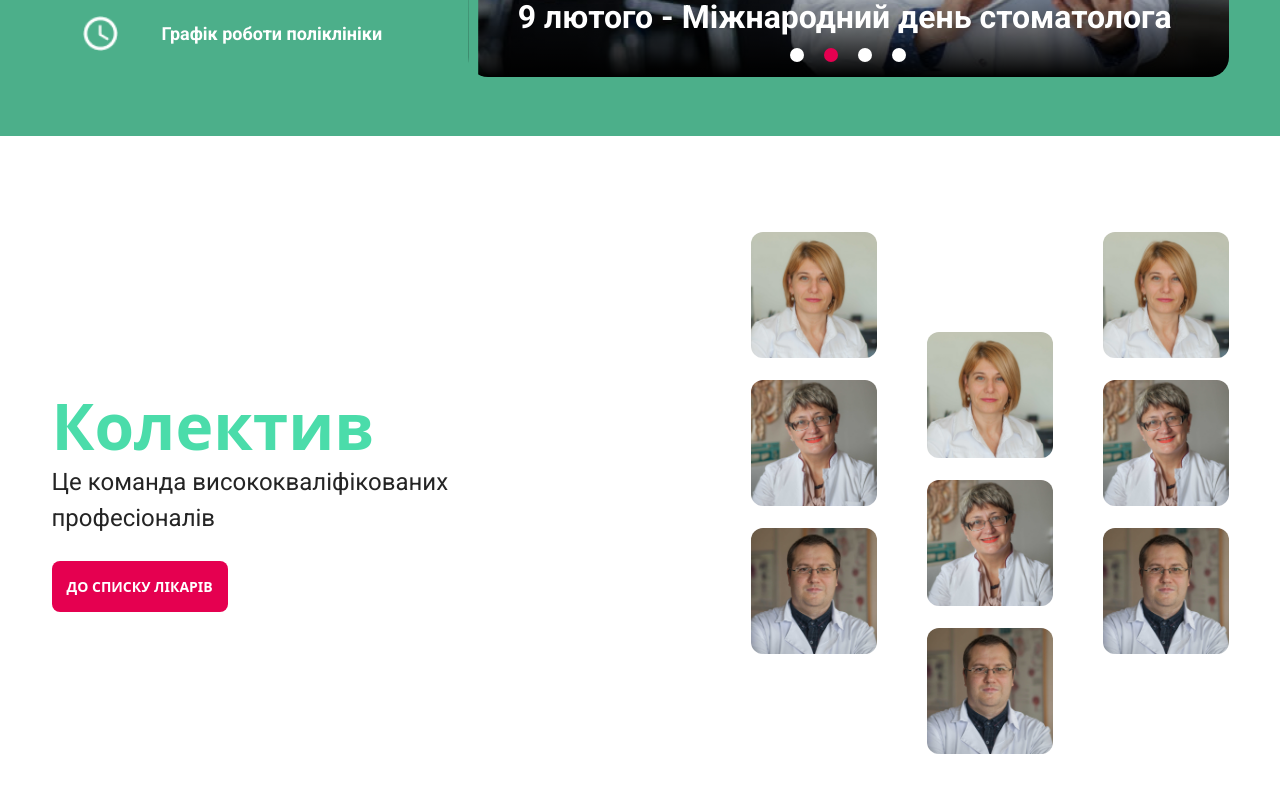
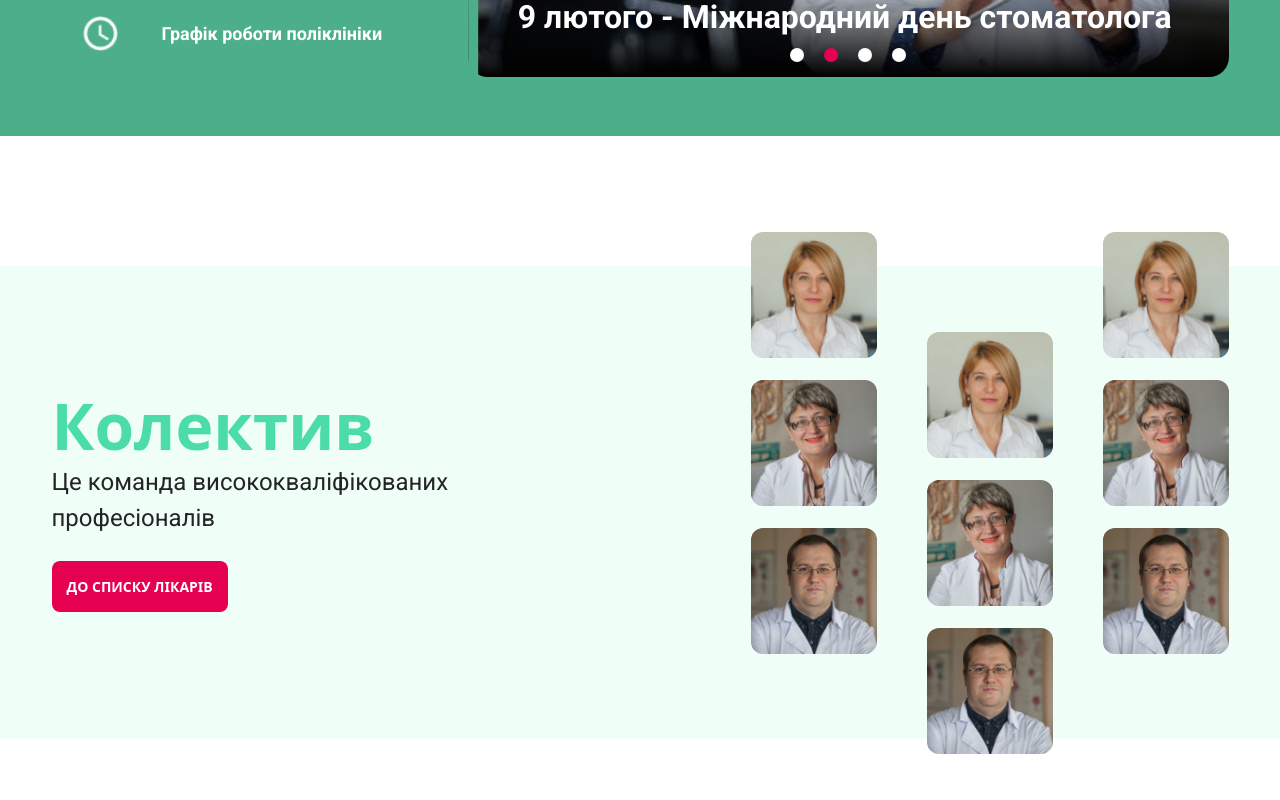
Before and after one commit to Hiko1234/ExamITstep-Rymar-Mitsko, a Next.js app: page / in a window 1280 px wide. Shown: the part 620-1420 px from the top of the page. Built offline with nearby package versions, Linux system fonts and the light colour scheme.

Commit message:
fixed collective

```diff
--- a/src/pages/index.tsx
+++ b/src/pages/index.tsx
@@ -23,6 +23,7 @@ export default function Home() {
         </div>
 
         <div className={s.home__collective}>
+          <div className={s.home__collective_bg}></div>
           <Container>
             <Collective />
           </Container>
--- a/src/styles/Home.module.scss
+++ b/src/styles/Home.module.scss
@@ -26,5 +26,22 @@
 
     &__collective {
         padding: 96px 0 55px 0;
+        position: relative;
+
+        &_bg{
+            width: 100%;
+            height: 473px;
+            background-color: $collectiveBG;
+            position: absolute;
+            left: 0;
+            bottom: 70px;
+            z-index: -1;
+            @media (max-width: $mp4){
+                height: 700px;
+            }
+            @media (max-width: $mp5){
+                height: 570px;
+            }
+        }
     }
 }
--- a/src/styles/variables.scss
+++ b/src/styles/variables.scss
@@ -8,6 +8,7 @@ $green: #44FF9D;
 $greenText: #4BDCAA;
 $greenTitle: #35C493;
 $departamentBG: #DDFFF3;
+$collectiveBG: #EFFFF7;
 $mainPink: #E50050;
 $pinkHover: #ac003c;
 $white: #fff;
```
